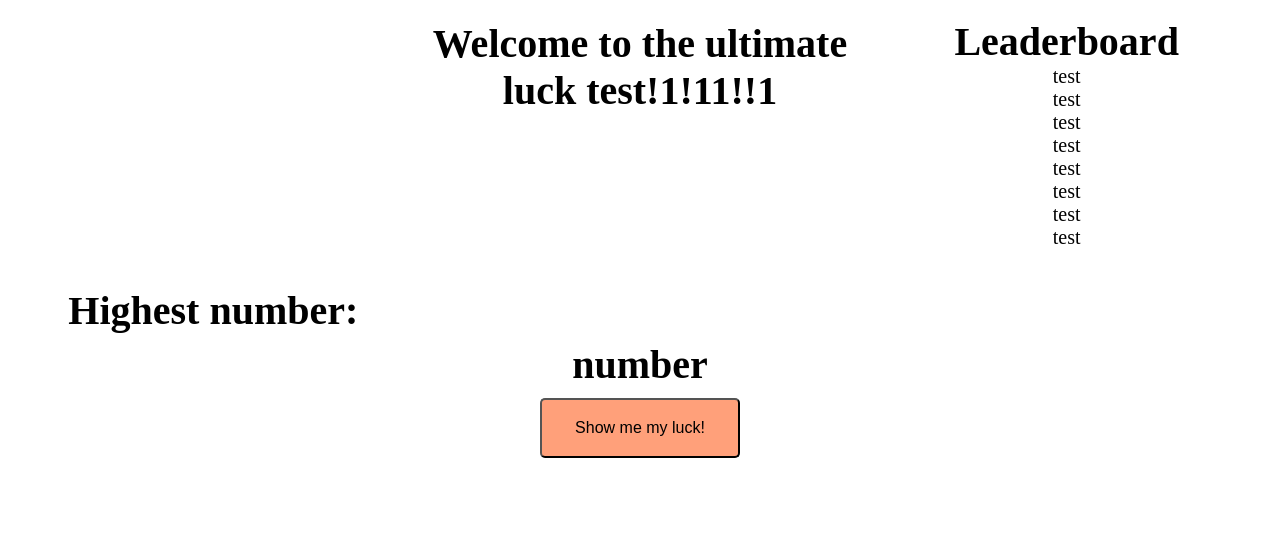
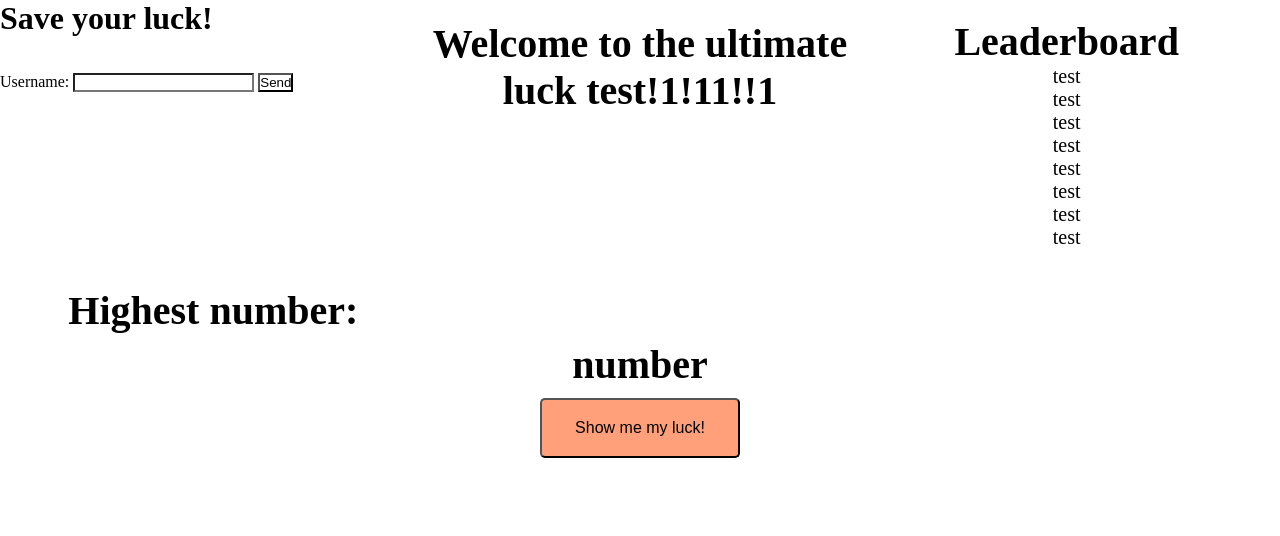
Before and after one commit to CaioaPy/The-Ultimate-Luck-Test, a plain HTML site: page src/index.html in a window 1280 px wide. Drawn offline with Linux system fonts and the light colour scheme.

Commit message:
form for save

```diff
--- a/src/index.html
+++ b/src/index.html
@@ -13,6 +13,15 @@
     <div class="user">
         <h1 id="highText">Highest number:</h1>
         <h1 id="highH1"></h1>
+    </div>
+    <div class="userRegister">
+        <h1>Save your luck!</h1>
+        <br><br>
+        <form action="/action_page.php" method="post">
+            <label>Username:</label>
+            <input type="text" name="username" required>
+            <input type="submit" value="Send">
+        </form>
     </div>
     <div class="container">
         <h1 id="myh1">number</h1>
```
